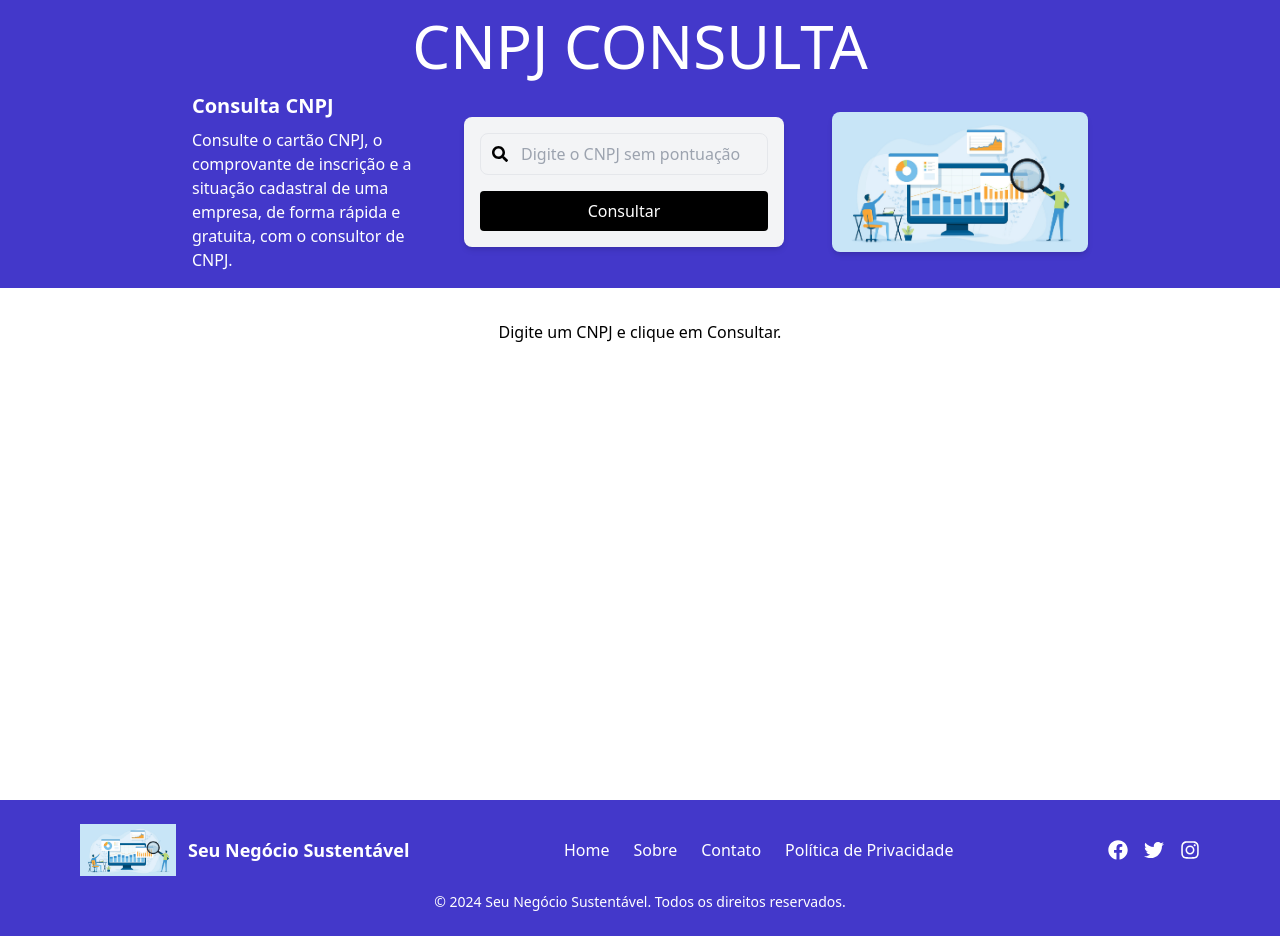
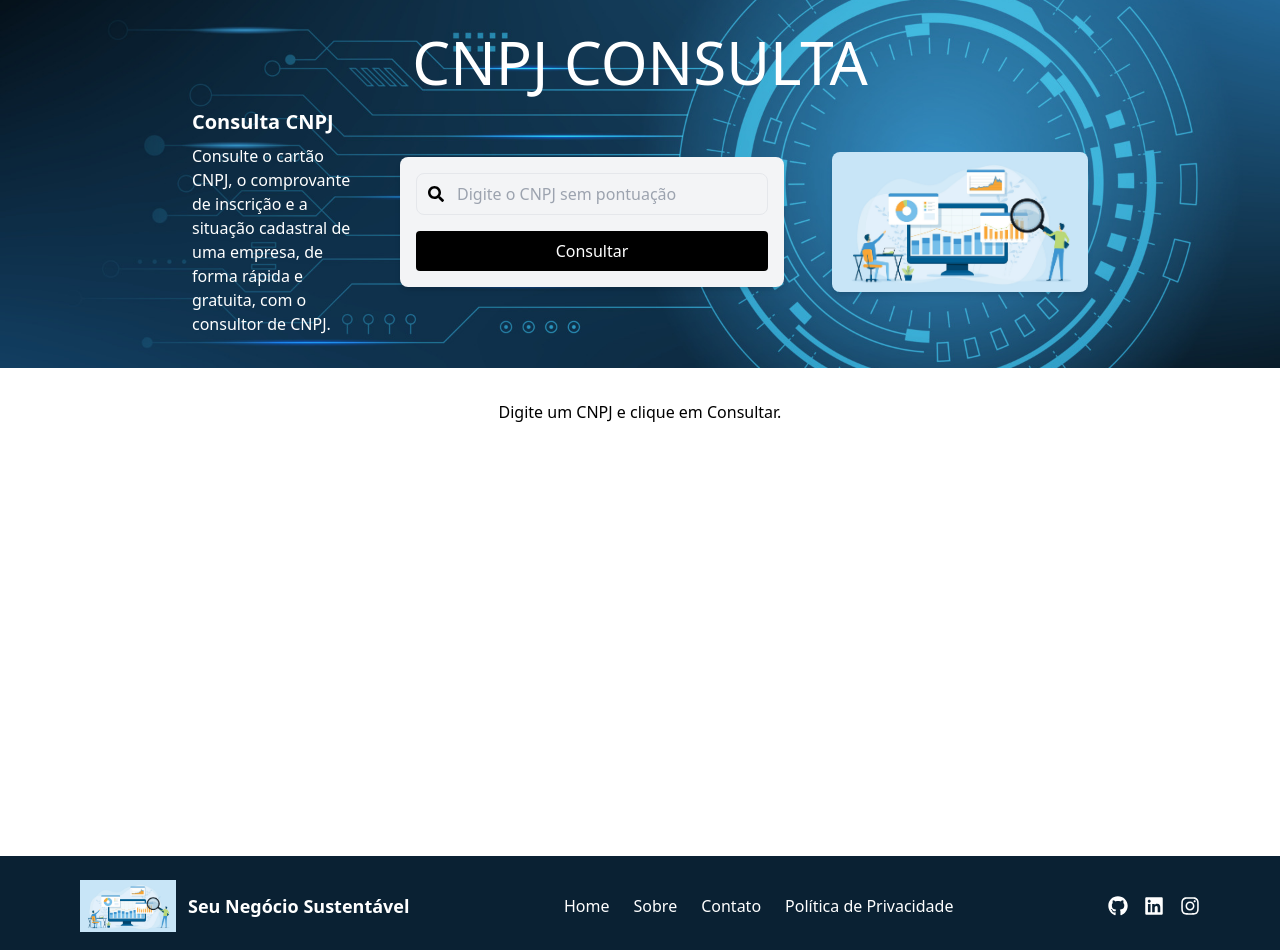
Before and after one commit to HiagoSant223/TesteDesenvolvedorFrontEnd, a React (Vite) app: page / in a window 1280 px wide. Shown: the top 950 px of the page. Built offline with nearby package versions, Linux system fonts and the light colour scheme.

Commit message:
update image input

```diff
--- a/src/components/CardSocio.tsx
+++ b/src/components/CardSocio.tsx
@@ -11,7 +11,7 @@ interface Props {
 
 const CardSocio: React.FC<Props> = ({ partners }) => {
   return (
-    <div className='bg-indigo-700 p-6 space-y-4 rounded-xl'>
+    <div className='bg-[#0A2133] p-6 space-y-4 rounded-xl'>
       <div className='text-white'>
         <h1 className='text-xl font-bold mb-4 text-center'>Confira os sócios da empresa</h1>
       </div>
--- a/src/components/EmpresaData.tsx
+++ b/src/components/EmpresaData.tsx
@@ -7,7 +7,7 @@ interface Props {
 
 const EmpresaData: React.FC<Props> = ({ data }) => {
   return (
-    <div className="bg-indigo-700 p-6 space-y-4 rounded-xl">
+    <div className="bg-[#0A2133] p-6 space-y-4 rounded-xl">
       <div className='text-white'>
         <h1 className="text-xl font-bold mb-4 text-center">Confira os dados da empresa pesquisada</h1>
       </div>
--- a/src/components/Footer.tsx
+++ b/src/components/Footer.tsx
@@ -1,34 +1,60 @@
-import { FaFacebook, FaTwitter, FaInstagram } from "react-icons/fa";
+import { FaGithub, FaLinkedin, FaInstagram } from "react-icons/fa";
 import Logo from "../assets/logo.jpeg";
 
 const Footer = () => {
   return (
-    <footer className="w-full bg-indigo-700 text-white py-6">
+    <footer className="w-full bg-[#0A2133] text-white py-6 my-14">
       <div className="max-w-6xl mx-auto px-4 flex flex-col md:flex-row justify-between items-center">
         <div className="flex items-center mb-4 md:mb-0">
           <img src={Logo} alt="Logo" className="w-24 h-auto mr-3" />
           <p className="text-lg font-semibold">Seu Negócio Sustentável</p>
         </div>
         <div className="flex flex-col md:flex-row items-center space-y-4 md:space-y-0 md:space-x-6">
-          <a href="/" className="hover:underline">Home</a>
-          <a href="/about" className="hover:underline">Sobre</a>
-          <a href="/contact" className="hover:underline">Contato</a>
-          <a href="/privacy" className="hover:underline">Política de Privacidade</a>
+          <a href="/" className="hover:underline">
+            Home
+          </a>
+          <a href="/about" className="hover:underline">
+            Sobre
+          </a>
+          <a href="/contact" className="hover:underline">
+            Contato
+          </a>
+          <a href="/privacy" className="hover:underline">
+            Política de Privacidade
+          </a>
         </div>
         <div className="flex space-x-4 mt-4 md:mt-0">
-          <a href="https://facebook.com" target="_blank" rel="noopener noreferrer" className="text-xl hover:text-gray-400">
-            <FaFacebook />
+          <a
+            href="https://github.com/HiagoSant223/TesteDesenvolvedorFrontEnd"
+            target="_blank"
+            rel="noopener noreferrer"
+            className="text-xl hover:text-gray-400"
+          >
+            <FaGithub />
           </a>
-          <a href="https://twitter.com" target="_blank" rel="noopener noreferrer" className="text-xl hover:text-gray-400">
-            <FaTwitter />
+          <a
+            href="https://www.linkedin.com/in/hiago-santos-oliveira/"
+            target="_blank"
+            rel="noopener noreferrer"
+            className="text-xl hover:text-gray-400"
+          >
+            <FaLinkedin />
           </a>
-          <a href="https://instagram.com" target="_blank" rel="noopener noreferrer" className="text-xl hover:text-gray-400">
+          <a
+            href="https://instagram.com"
+            target="_blank"
+            rel="noopener noreferrer"
+            className="text-xl hover:text-gray-400"
+          >
             <FaInstagram />
           </a>
         </div>
       </div>
       <div className="text-center text-sm mt-4">
-        <p>&copy; {new Date().getFullYear()} Seu Negócio Sustentável. Todos os direitos reservados.</p>
+        <p>
+          &copy; {new Date().getFullYear()} Seu Negócio Sustentável. Todos os
+          direitos reservados.
+        </p>
       </div>
     </footer>
   );
--- a/src/components/Input.tsx
+++ b/src/components/Input.tsx
@@ -4,6 +4,7 @@ import CardSocio from "./CardSocio";
 import CompanyData from "../Interface/CompanyData";
 import { FaSearch } from "react-icons/fa";
 import Logo from "../assets/logo.jpeg";
+import BackgroundImage from "../assets/fundo-input.jpg";
 
 function Input() {
   const [cnpj, setCnpj] = useState<string>("");
@@ -24,7 +25,11 @@ function Input() {
 
   return (
     <div className="w-full h-full bg-white flex flex-col">
-      <div className="w-full bg-indigo-700 p-4 flex flex-col items-center">
+      <div
+        className="w-full p-4 flex flex-col items-center bg-cover bg-center bg-no-repeat"
+        style={{ backgroundImage: `url(${BackgroundImage})` }}
+      >
+        <div className="w-full bg-opacity-50 p-4 flex flex-col items-center">
           <h1 className="text-6xl text-center text-white font-extralight mb-4">
             CNPJ CONSULTA
           </h1>
@@ -37,7 +42,7 @@ function Input() {
               </p>
             </div>
 
-          <div className="flex flex-col items-center bg-gray-100 p-4 rounded-lg shadow-md w-full max-w-xs">
+            <div className="flex flex-col items-center bg-gray-100 p-4 rounded-lg shadow-md w-96">
               <div className="relative w-full mb-4">
                 <div className="absolute text-black left-3 top-1/2 transform -translate-y-1/2">
                   <FaSearch />
@@ -67,16 +72,17 @@ function Input() {
             </div>
           </div>
         </div>
-      <div className="flex-1 pt-8 flex flex-col items-center overflow-y-auto">
+      </div>
+      <div className="flex-1 pt-8 flex flex-col items-center overflow-auto w-full">
         {infoData ? (
           <div className="flex w-full max-w-6xl space-x-12">
             <div className="flex-grow">
-              <div className="w-full">
+              <div className="w-full h-full">
                 <EmpresaData data={infoData} />
               </div>
             </div>
             <div className="flex-grow">
-              <div className="w-full">
+              <div className="w-full h-full">
                 <CardSocio partners={infoData.qsa} />
               </div>
             </div>
```
Also changed, not shown: src/assets/fundo-input.jpg (added). Lines whose indentation alone changed are shown as unchanged.
